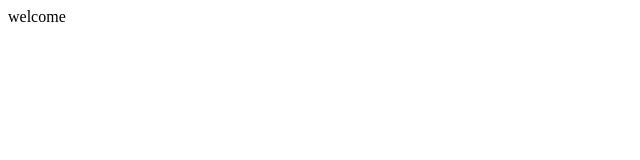
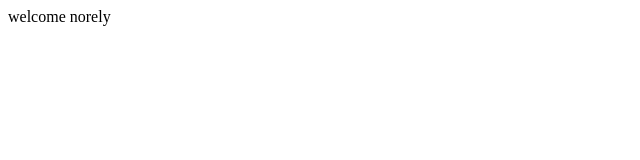
Before and after one commit to Norely1218/Norely_Jenkins, a plain HTML site: page index.html in a window 1280 px wide. Shown: the full height of the page, 0-640 px from the left. Drawn offline with Linux system fonts and the light colour scheme.

Commit message:
modified: index.html

```diff
--- a/index.html
+++ b/index.html
@@ -6,6 +6,6 @@
     <title>Document</title>
 </head>
 <body>
-    welcome
+    welcome norely
 </body>
 </html>
```
